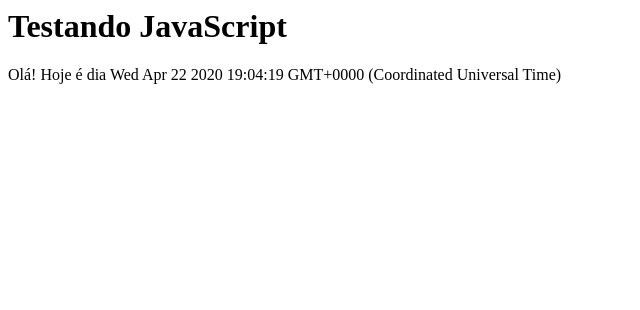
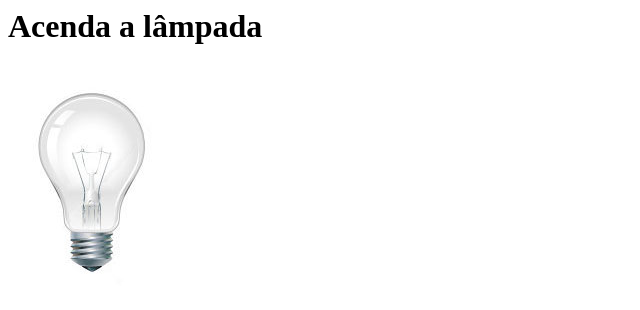
Before and after one commit to cleltonjm/cursoemvideo-html5-css3, a plain HTML site: page projeto-pronto/projeto-glass-html5/testejs01.html in a window 1280 px wide. Shown: the whole page, without its empty margins (0-640 px from the left). Drawn offline with Linux system fonts and the light colour scheme.

Commit message:
testes com js

```diff
--- a/projeto-pronto/projeto-glass-html5/testejs01.html
+++ b/projeto-pronto/projeto-glass-html5/testejs01.html
@@ -1,11 +1,21 @@
 <html>
 <head>
 	<title>Teste JavaScript</title>
+	<script>
+		function acendeLampada() {
+			document.getElementById("Luz").src="_imagens/lampada-acesa.jpg";
+		}
+		function apagaLampada(){
+			document.getElementById("Luz").src="_imagens/lampada-apagada.jpg";
+		}
+		function quebraLampada(){
+			document.getElementById("Luz").src="_imagens/lampada-quebrada.jpg";
+		}
+	</script>
 <head>
 <body>
-	<h1>Testando JavaScript</h1>
-	<script>
-		document.write("Olá! Hoje é dia " + Date());
-	</script>
+	<h1>Acenda a lâmpada</h1>
+	<img src="_imagens/lampada-apagada.jpg" id="Luz" onmousemove="acendeLampada()" onmouseout="apagaLampada()" onclick="quebraLampada()"/>
+
 </body>
 </html>
```
